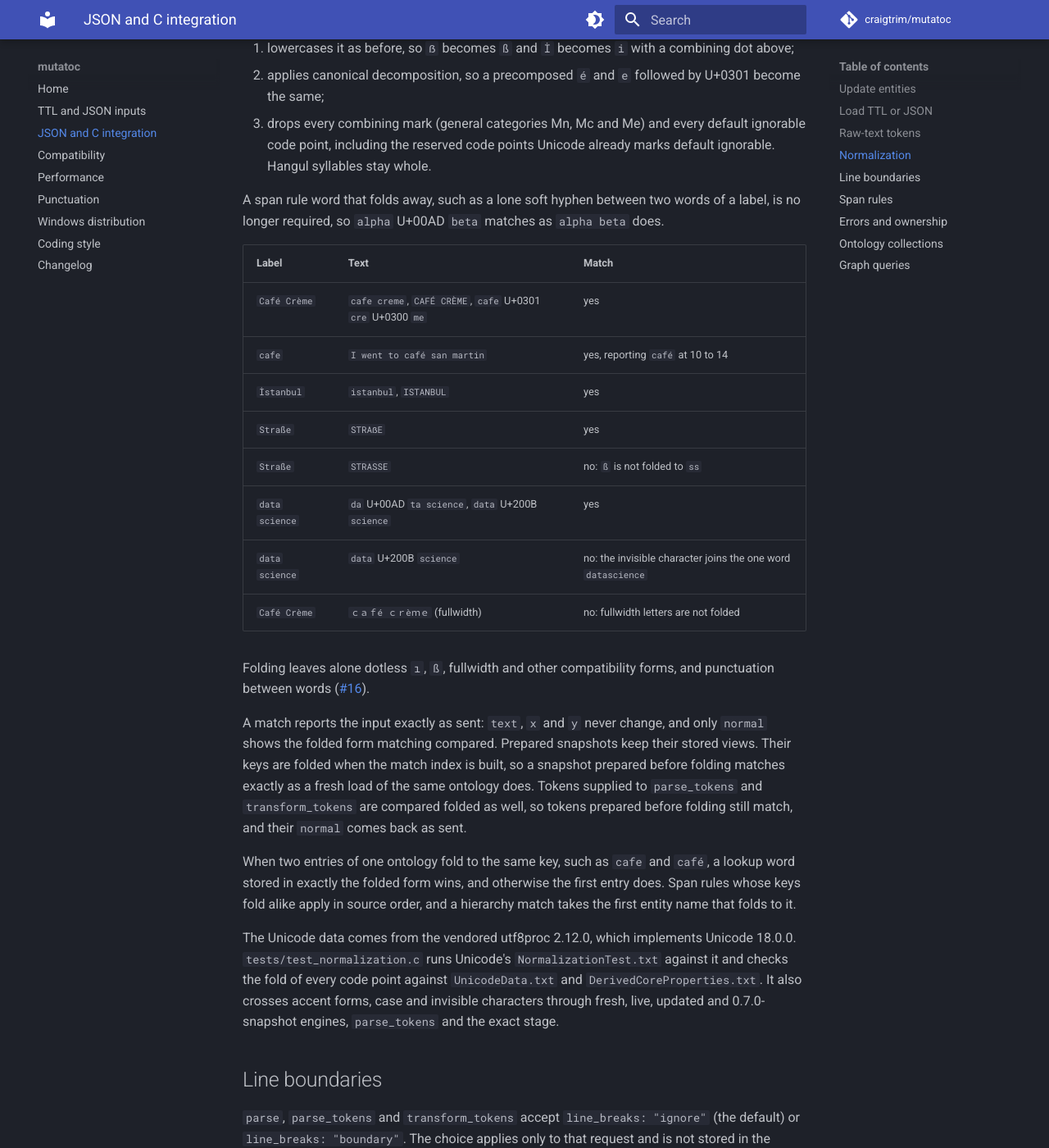
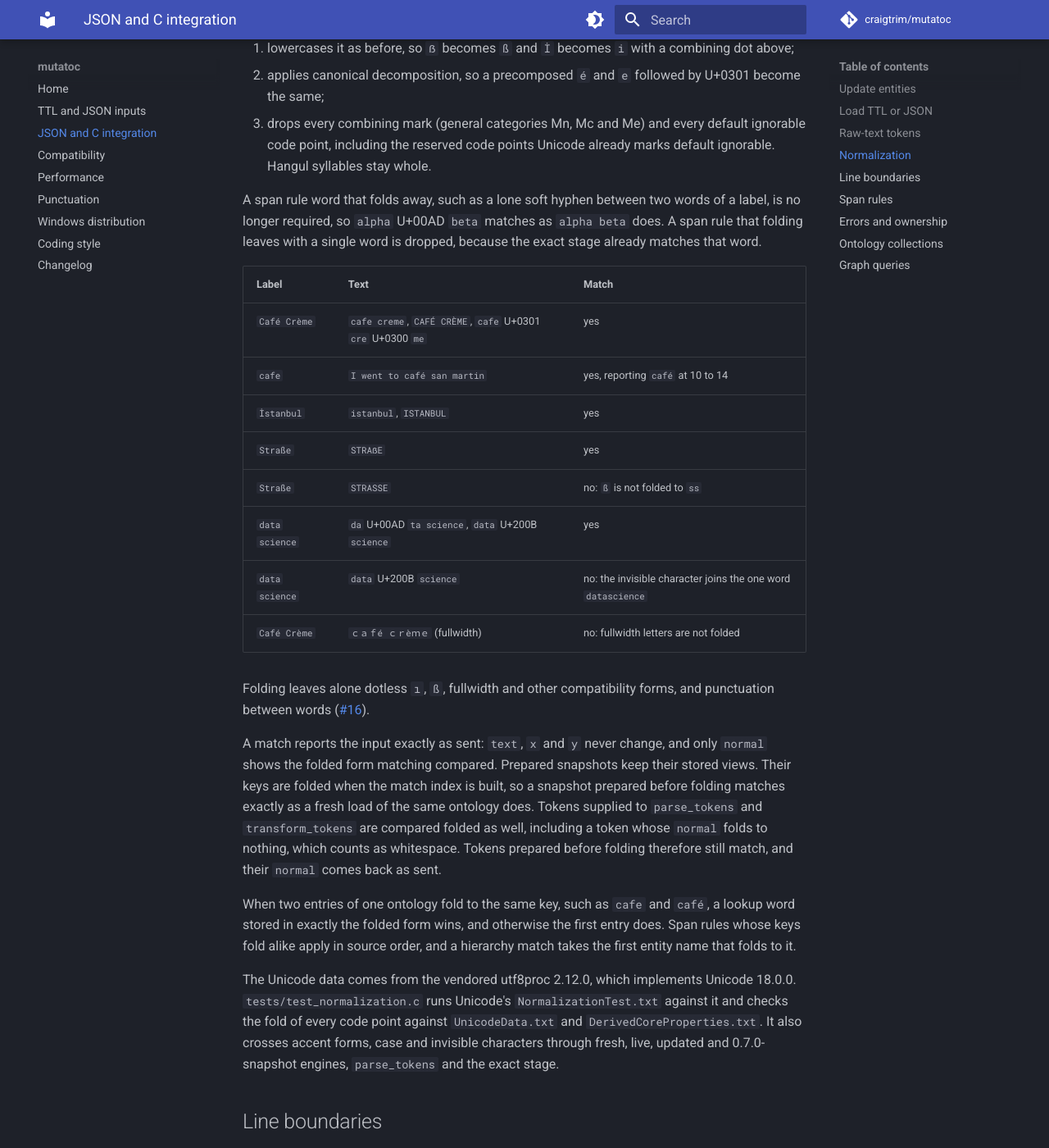
Before and after one commit to craigtrim/mutatoc, an MkDocs documentation site: the page built from docs/protocol.md, in a window 1280 px wide and 1400 px high, scrolled down 4588 px. Shown: the whole window at 82% size. Built offline with MkDocs 1.6.1 and Material for MkDocs 9.7.7, drawn with Linux system fonts in a browser that asks for light colours; comment, search, counter and statistics services are not loaded.

Commit message:
docs: note single-word folded spans and folded supplied normals

```diff
--- a/docs/protocol.md
+++ b/docs/protocol.md
@@ -92,7 +92,7 @@ Matching compares folded text, so a word matches whether or not it carries accen
 2. applies canonical decomposition, so a precomposed `é` and `e` followed by U+0301 become the same;
 3. drops every combining mark (general categories Mn, Mc and Me) and every default ignorable code point, including the reserved code points Unicode already marks default ignorable. Hangul syllables stay whole.
 
-A span rule word that folds away, such as a lone soft hyphen between two words of a label, is no longer required, so `alpha` U+00AD `beta` matches as `alpha beta` does.
+A span rule word that folds away, such as a lone soft hyphen between two words of a label, is no longer required, so `alpha` U+00AD `beta` matches as `alpha beta` does. A span rule that folding leaves with a single word is dropped, because the exact stage already matches that word.
 
 | Label | Text | Match |
 | --- | --- | --- |
@@ -107,7 +107,7 @@ A span rule word that folds away, such as a lone soft hyphen between two words o
 
 Folding leaves alone dotless `ı`, `ß`, fullwidth and other compatibility forms, and punctuation between words ([#16](https://github.com/craigtrim/mutatoc/issues/16)).
 
-A match reports the input exactly as sent: `text`, `x` and `y` never change, and only `normal` shows the folded form matching compared. Prepared snapshots keep their stored views. Their keys are folded when the match index is built, so a snapshot prepared before folding matches exactly as a fresh load of the same ontology does. Tokens supplied to `parse_tokens` and `transform_tokens` are compared folded as well, so tokens prepared before folding still match, and their `normal` comes back as sent.
+A match reports the input exactly as sent: `text`, `x` and `y` never change, and only `normal` shows the folded form matching compared. Prepared snapshots keep their stored views. Their keys are folded when the match index is built, so a snapshot prepared before folding matches exactly as a fresh load of the same ontology does. Tokens supplied to `parse_tokens` and `transform_tokens` are compared folded as well, including a token whose `normal` folds to nothing, which counts as whitespace. Tokens prepared before folding therefore still match, and their `normal` comes back as sent.
 
 When two entries of one ontology fold to the same key, such as `cafe` and `café`, a lookup word stored in exactly the folded form wins, and otherwise the first entry does. Span rules whose keys fold alike apply in source order, and a hierarchy match takes the first entity name that folds to it.
 
```
Also changed, not shown: docs/compatibility.md (+1 -1 lines).
